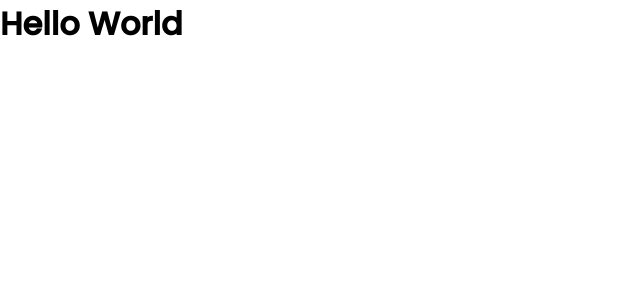
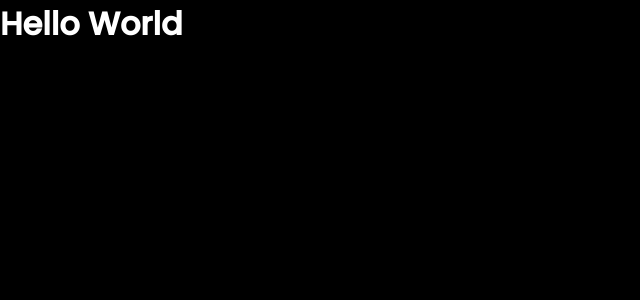
Before and after one commit to Nevish-302/Rockabuy, a React (Vite) app: page / in a window 1280 px wide. Shown: the top 300 px of the page, without its empty margins (0-640 px from the left). Built offline with nearby package versions, Linux system fonts and the light colour scheme.

Commit message:
some css changes

```diff
--- a/src/App.css
+++ b/src/App.css
@@ -7,6 +7,7 @@
 html,
 body {
   height: 100%;
+  background-color: var(--bg-black);
 }
 
 img,
@@ -23,6 +24,7 @@ h4,
 h5 {
   font-family: "Poppins", sans-serif;
   overflow-wrap: break-word;
+  color: var(--bg-heading);
 }
 
 input,
```
